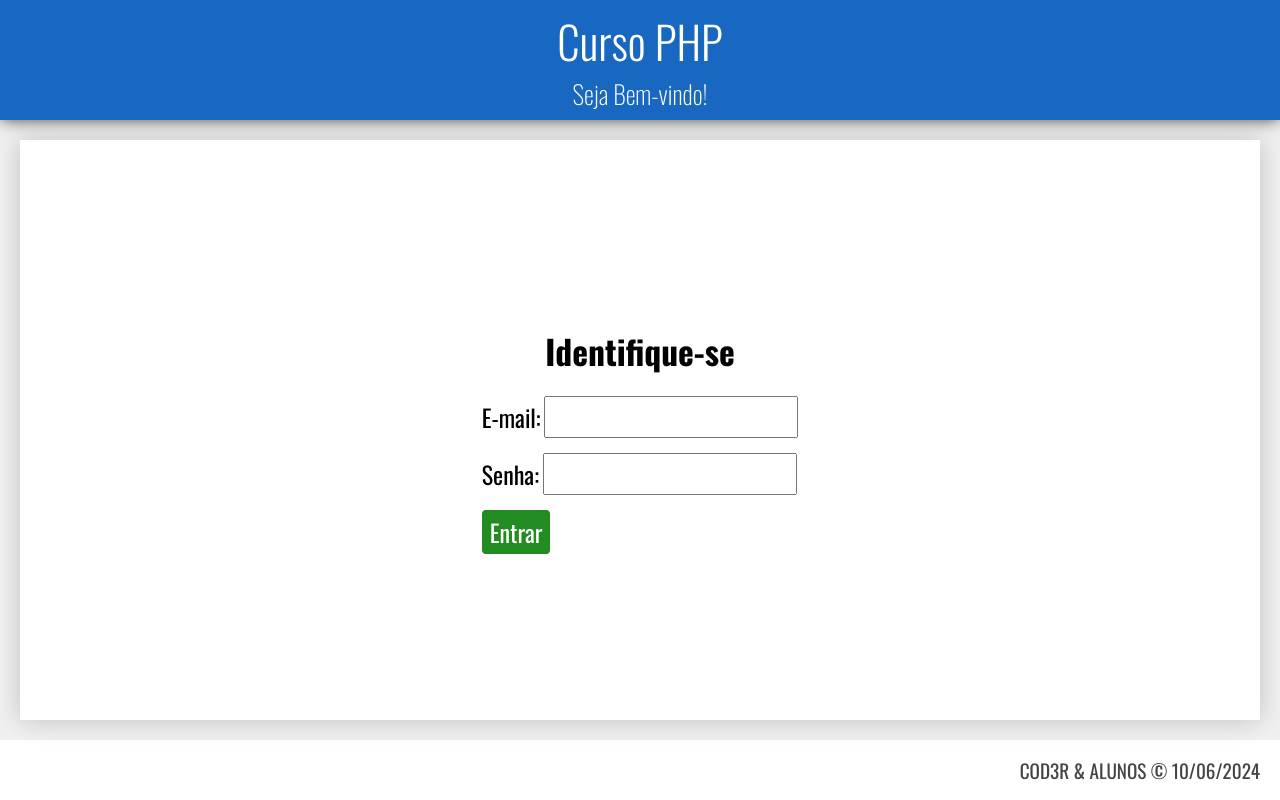
After one commit to Lucas-d-Barbosa/curso-coder, a PHP site: page /login.php in a window 1280 px wide. The commit adds this page. Run offline with PHP 8.4, Linux system fonts and the light colour scheme.

Commit message:
Sistema de login básico com session e cookie

```diff
--- a/assets/css/estilo.css
+++ b/assets/css/estilo.css
@@ -7,10 +7,11 @@ body{
     height: 100vh;
     margin: 0px;
     display: grid;
-    grid-template-rows: 120px 1fr 60px;
+    grid-template-rows: 120px 60px 1fr 60px;
     grid-template-columns: 1fr;
     grid-template-areas:
     "cabecalho"
+    "navegacao"
     "principal"
     "rodape";
 }
@@ -41,7 +42,7 @@ body{
 
 .principal{
     grid-area: principal;
-    height: calc(100vh - 180px);
+    height: calc(100vh - 240px);
     background-color: #f0f0f0;
     padding: 20px;
 }
--- /dev/null
+++ b/assets/css/login.css
@@ -0,0 +1,45 @@
+body.login {
+    grid-template-rows: 120px 1fr 60px;
+    grid-template-areas: "cabecalho" "principal" "rodape";
+}
+
+body.login .principal {
+    height: calc(100vh - 180px);
+}
+
+h3 {
+    font-size: 2.1rem;
+    margin: 20px;
+}
+
+form > div {
+    padding-bottom: 15px;
+}
+
+label, input, button {
+    font-size: 1.5rem;
+}
+
+button {
+    color: #FFF;
+    background-color: #228b22;
+    border: none;
+    padding: 4px 8px;
+    border-radius: 4px;
+}
+
+.conteudo {
+    display: flex;
+    flex-direction: column;
+    align-items: center;
+    justify-content: center;
+}
+
+.erros > p {
+    font-size: 1.4rem;
+    font-weight: 300;
+    color: #FFF;
+    background-color: #ff4500;
+    padding: 10px 25px;
+    margin-top: 0px;
+}
--- /dev/null
+++ b/login.php
@@ -0,0 +1,98 @@
+<?php
+session_start();
+
+
+
+if (isset($_POST['email']) && isset($_POST['senha'])) {
+    $email = $_POST['email'];
+    $senha = $_POST['senha'];
+    $usuarios = [
+        [
+            "nome" => "Aluno Cod3r",
+            "email" => "aluno@cod3r.com.br",
+            "senha" => "123",
+        ],
+        [
+            "nome" => "Admin",
+            "email" => "a@a",
+            "senha" => "1",
+        ],
+        [
+            "nome" => "Outro Aluno",
+            "email" => "outroaluno@email.com.br",
+            "senha" => "321",
+        ]
+    ];
+
+    foreach ($usuarios as $usuario) {
+        $emailValido = $email === $usuario['email'];
+        $senhaValida = $senha === $usuario['senha'];
+
+        if ($emailValido && $senhaValida) {
+            $_SESSION['erros'] = null;
+            $_SESSION['usuario'] = $usuario['nome'];
+            $exp = time() + 60 * 60 * 24 * 30;
+            setcookie('usuario', $usuario['nome'], $exp);
+            header('Location: index.php');
+        }
+    }
+
+    if (!isset($_SESSION['usuario'])) {
+        $_SESSION['erros'] = ['Usuário/Senha inválido!'];
+    }
+}
+
+?>
+<!DOCTYPE html>
+<html lang="pt-br">
+
+<head>
+    <title>Curso PHP</title>
+    <link rel="stylesheet" href="assets/css/estilo.css">
+    <link rel="stylesheet" href="assets/css/login.css">
+    <link rel="preconnect" href="https://fonts.googleapis.com">
+    <link rel="preconnect" href="https://fonts.gstatic.com" crossorigin>
+    <link href="https://fonts.googleapis.com/css2?family=Oswald:wght@200..700&display=swap" rel="stylesheet">
+</head>
+
+<body class="login">
+    <header class="cabecalho">
+        <h1>Curso PHP</h1>
+        <h2>Seja Bem-vindo!</h2>
+    </header>
+
+    <main class="principal">
+        <div class="conteudo">
+            <h3>Identifique-se</h3>
+            <?php if (isset($_SESSION['erros']) && is_array($_SESSION['erros'])) : ?>
+                <div class="erros">
+                    <?php foreach ($_SESSION['erros'] as $erro) : ?>
+                        <p><?= $erro ?></p>
+                    <?php endforeach ?>
+                </div>
+            <?php endif ?>
+
+
+            <form action="#" method="post">
+                <div>
+                    <label for="email">E-mail:</label>
+                    <input type="email" name="email" id="email">
+                </div>
+
+                <div>
+                    <label for="senha">Senha:</label>
+                    <input type="password" name="senha" id="senha">
+                </div>
+                <button>
+                    Entrar
+                </button>
+            </form>
+        </div>
+    </main>
+
+    <footer class="rodape">
+        <?= "COD3R & ALUNOS &copy; " . date("d/m/Y"); ?>
+    </footer>
+</body>
+
+</html>
--- /dev/null
+++ b/logout.php
@@ -0,0 +1,6 @@
+<?php
+session_start();
+unset($_COOKIE['usuario']);
+setcookie('usuario', '');
+session_destroy();
+header('Location: login.php');
```
Also changed, not shown: other parts of assets/css/estilo.css (+35 -0 lines), assets/css/exercicio.css (+0 -20 lines), exercicio.php (+13 -1 lines), index.php (+17 -1 lines).
